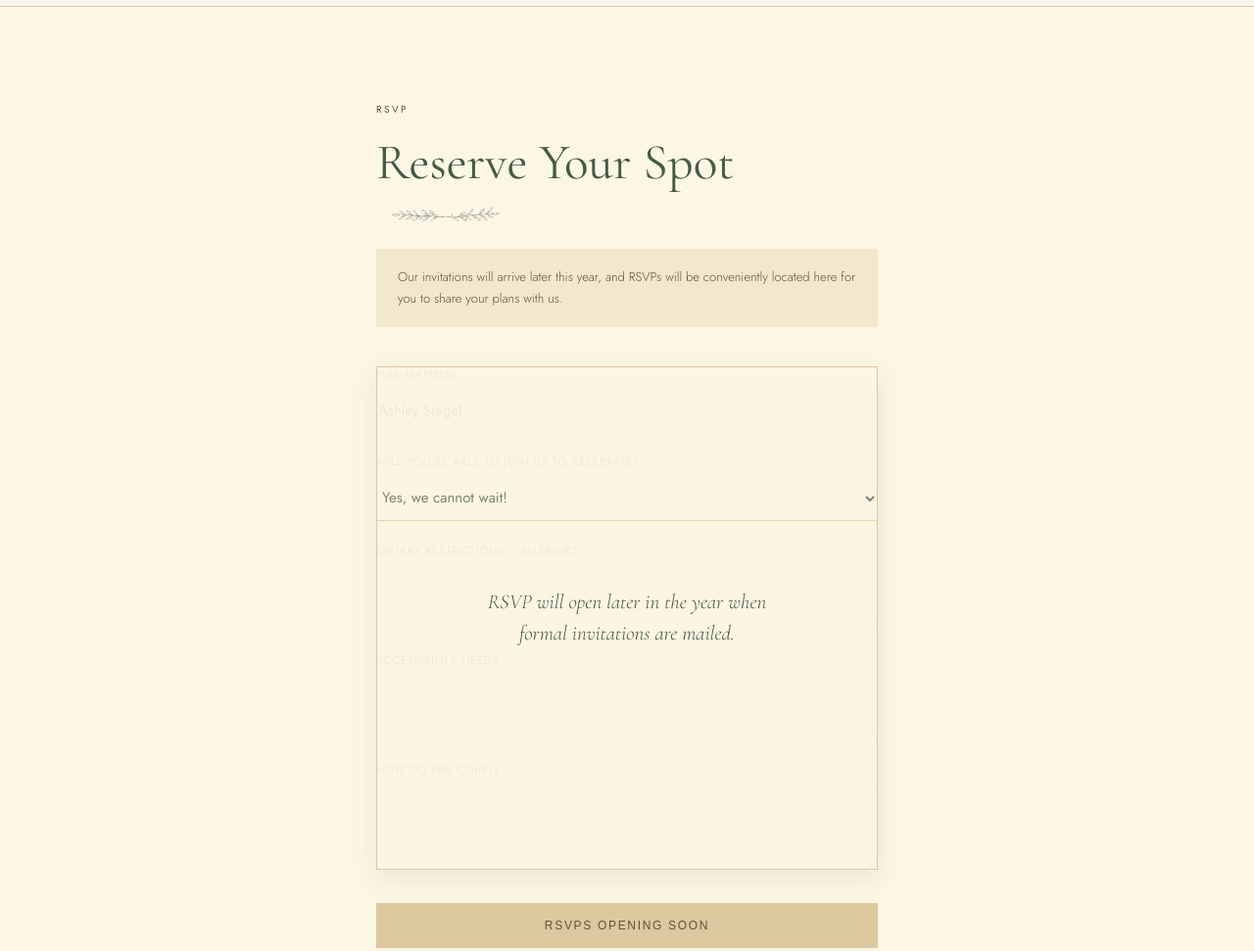
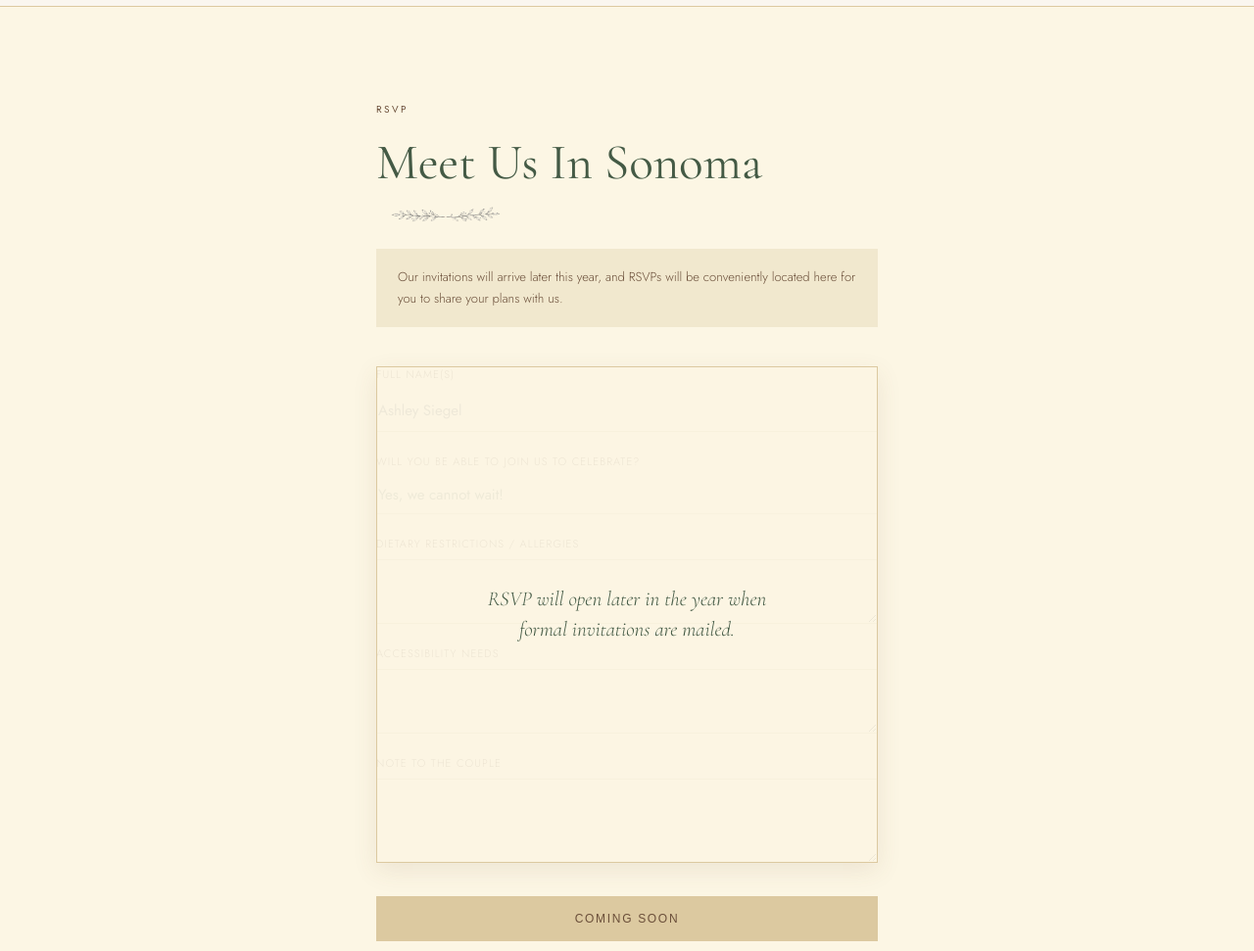
Before and after one commit to ashleymsiegel-byte/weddingwebsite, a plain HTML site: page rsvp.html in a window 1280 px wide. Shown: the part 60-1031 px from the top of the page at 98% size. Drawn offline with nearby package versions, Linux system fonts and the light colour scheme.

Commit message:
Add files via upload

```diff
--- a/css/style.css
+++ b/css/style.css
@@ -705,6 +705,7 @@ em { font-style: italic; color: var(--brown); }
 .rsvp-overlay {
   position: absolute;
   inset: 0;
+  z-index: 2;
   background: rgba(252, 246, 228, 0.9);
   border: 1px solid var(--border);
   box-shadow: 0 8px 24px rgba(107, 79, 58, 0.1);
@@ -729,6 +730,8 @@ em { font-style: italic; color: var(--brown); }
 .rsvp-form select {
   border: none; border-bottom: 1px solid var(--border); background: transparent; padding: 10px 2px;
   font-size: 15px; font-family: 'Jost', sans-serif; color: var(--espresso);
+  appearance: none; -webkit-appearance: none; -moz-appearance: none;
+  border-radius: 0;
 }
 .rsvp-form textarea {
   border: 1px solid var(--border); background: transparent; padding: 12px;
--- a/rsvp.html
+++ b/rsvp.html
@@ -7,7 +7,7 @@
 <link rel="preconnect" href="https://fonts.googleapis.com">
 <link rel="preconnect" href="https://fonts.gstatic.com" crossorigin>
 <link href="https://fonts.googleapis.com/css2?family=Cormorant+Garamond:ital,wght@0,300;0,400;0,500;0,600;1,300;1,400;1,500&family=Jost:wght@200;300;400;500&display=swap" rel="stylesheet">
-<link rel="stylesheet" href="css/style.css?v=16">
+<link rel="stylesheet" href="css/style.css?v=17">
 </head>
 <body>
 <a href="#main-content" class="skip-link">Skip to content</a>
@@ -36,7 +36,7 @@
 <main class="page-body" id="main-content" tabindex="-1">
 <section class="rsvp-section">
   <div class="eyebrow">RSVP</div>
-  <h1 class="page-title">Reserve Your Spot</h1>
+  <h1 class="page-title">Meet Us In Sonoma</h1>
   <img class="leaf-divider" src="assets/leaf-divider.png" alt="">
 
   <div class="rsvp-banner">Our invitations will arrive later this year, and RSVPs will be conveniently located here for you to share your plans with us.</div>
@@ -73,7 +73,7 @@
         </label>
       </fieldset>
     </div>
-    <button type="submit" class="rsvp-submit" disabled>RSVPs Opening Soon</button>
+    <button type="submit" class="rsvp-submit" disabled>Coming Soon</button>
   </form>
 </section>
 </main>
```
Also changed, not shown: explore.html (+1 -1 lines), faq.html (+1 -1 lines), gallery.html (+1 -1 lines), index.html (+1 -1 lines), registry.html (+1 -1 lines), stay.html (+1 -1 lines), story.html (+1 -1 lines), travel.html (+1 -1 lines), wear.html (+1 -1 lines), weekend.html (+1 -1 lines).
